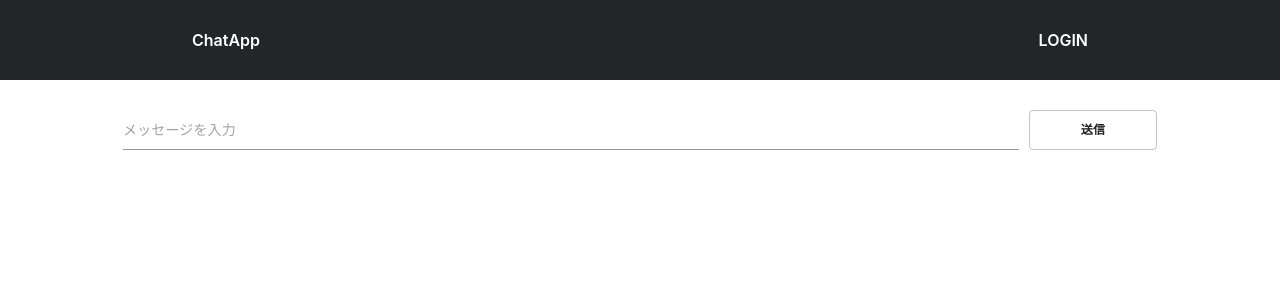
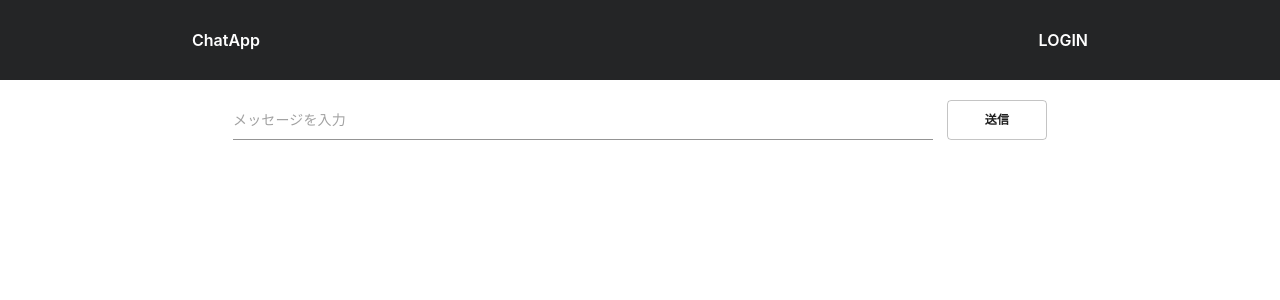
Before and after one commit to pythagoras-yamamoto/React-Messenger, a React (Create React App) app: page / in a window 1280 px wide. Shown: the top 300 px of the page. Built offline with nearby package versions, Linux system fonts and the light colour scheme.

Commit message:
messe-zi横幅修正

```diff
--- a/src/components/SendMessage.js
+++ b/src/components/SendMessage.js
@@ -1,9 +1,9 @@
 import React, { useState } from "react";
+import firebase from "firebase/compat/app";
+import styled from "styled-components";
+import { Input, Button } from "@material-ui/core";
+
 import { db, auth } from "../firebase";
-// import firebase from "firebase";
-import firebase from "firebase/compat/app";
-import { Input, Button } from "@material-ui/core";
-import styled from "styled-components";
 
 export const SendMessage = ({ scroll }) => {
   const [msg, setMsg] = useState("");
@@ -21,16 +21,18 @@ export const SendMessage = ({ scroll }) => {
     setMsg("");
     scroll.current.scrollIntoView({ behavior: "smooth" });
   }
+
   return (
     <div>
       <form onSubmit={sendMessage}>
         <SendMsg>
           <Input
             style={{
-              width: "70%",
+              width: "70vw",
+              maxWidth: "700px",
               fontSize: "14px",
               fontWeight: "500",
-              marginRight: "10px",
+              marginRight: "14px",
               // marginBottom: "-5px",
             }}
             placeholder="メッセージを入力"
@@ -42,7 +44,7 @@ export const SendMessage = ({ scroll }) => {
             variant="outlined"
             style={{
               height: "40px",
-              width: "10%",
+              width: "100px",
               fontSize: "12px",
               fontWeight: "600",
               // margin: "5px",
@@ -62,5 +64,6 @@ export const SendMessage = ({ scroll }) => {
 const SendMsg = styled.div`
   display: flex;
   justify-content: center;
-  padding-top: 30px;
+  margin-top: 20px;
+  width: 100vw;
 `;
```
